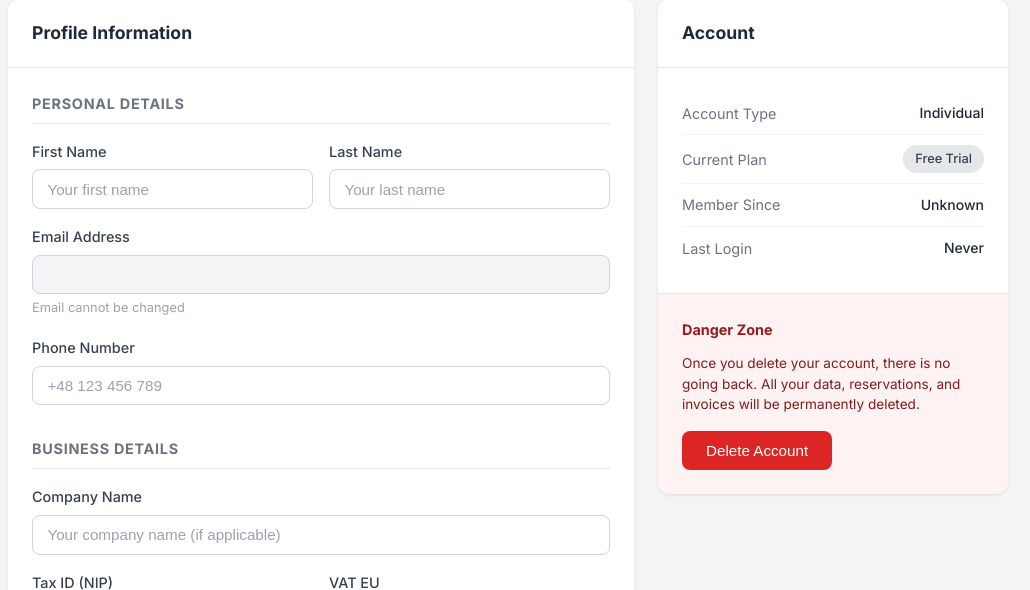
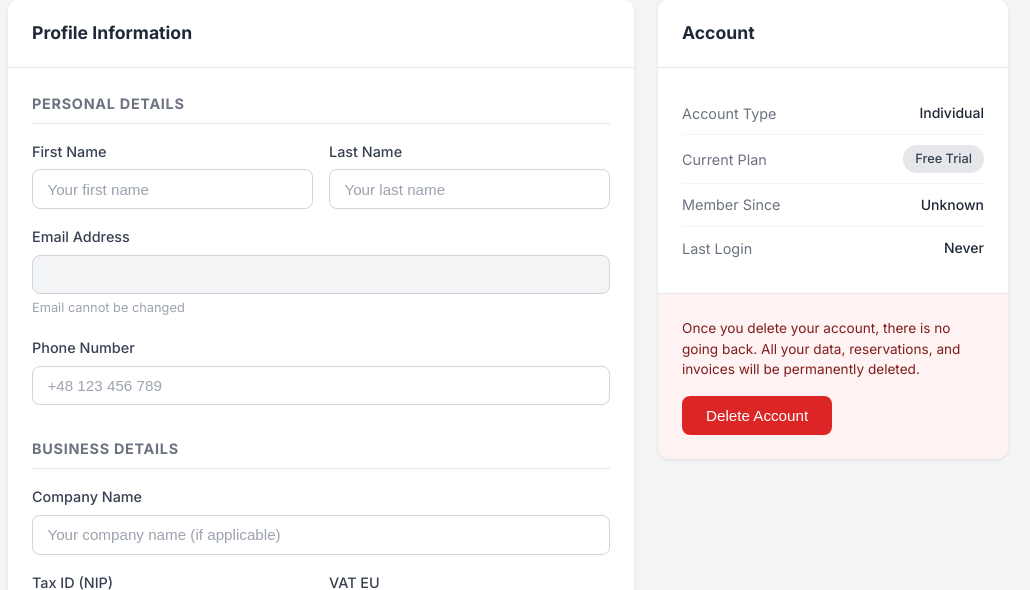
Before and after one commit to dxdum/guest-kyc-booking, a Flask app: page /admin/profile in a window 1280 px wide. Shown: the part 141-731 px from the top of the page, without its empty margins (132-1162 px from the left). Run offline with Flask 3, Linux system fonts and the light colour scheme; the visitor is signed in with stand-in values (Sample User, id 1); data that the repository does not hold is empty; parts of the project's set-up code (start-up, migrations or seed data) failed here and were passed over; some libraries are stand-ins or nearby versions.

Commit message:
Remove Danger Zone header from profile page

```diff
--- a/app/templates/profile.html
+++ b/app/templates/profile.html
@@ -137,7 +137,6 @@
                 </div>
 
                 <div class="danger-zone">
-                    <h3>Danger Zone</h3>
                     <p>Once you delete your account, there is no going back. All your data, reservations, and invoices will be permanently deleted.</p>
                     <button type="button" class="btn btn-danger" onclick="showDeleteModal()">Delete Account</button>
                 </div>
```
